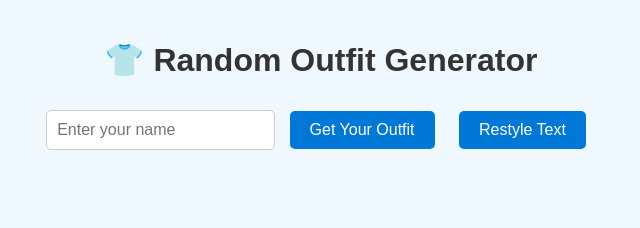
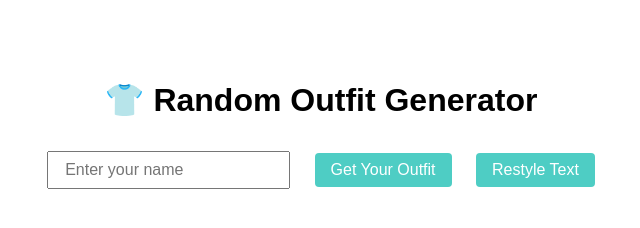
Before and after one commit to jacquelin-hash/fortune-generator, a plain HTML site: page generator.html in a window 1280 px wide. Shown: the whole page, without its empty margins (319-959 px from the left). Drawn offline with Linux system fonts and the light colour scheme.

Commit message:
Update styles.css

```diff
--- a/styles.css
+++ b/styles.css
@@ -1,45 +1,26 @@
 body {
     font-family: Arial, sans-serif;
+    max-width: 600px;
+    margin: 40px auto;
+    padding: 20px;
     text-align: center;
-    background-color: #f0f8ff;
-    margin: 0;
-    padding: 20px;
 }
 
-  h1 {
-    color: #333;
+input, button {
+    font-size: 16px;
+    padding: 8px 16px;
+    margin: 10px;
 }
 
 button {
-    margin: 10px;
-    padding: 10px 20px;
-    font-size: 16px;
     cursor: pointer;
+    background-color: #4ECDC4;
     border: none;
-    border-radius: 5px;
-    background-color: #0078d7;
+    border-radius: 4px;
     color: white;
     transition: background-color 0.3s ease;
 }
 
 button:hover {
-    background-color: #005bb5;
+    background-color: #45B7D1;
 }
-
-  input {
-    padding: 10px;
-    font-size: 16px;
-    border: 1px solid #ccc;
-    border-radius: 5px;
-    margin-bottom: 20px;
-  }
-
-  #output {
-    margin-top: 20px;
-    font-size: 18px;
-    font-weight: bold;
-    text-align: center;
-    padding: 10px;
-    border-radius: 10px;
-    transition: all 0.5s ease;
-  }
```
Lines whose indentation alone changed are shown as unchanged.
